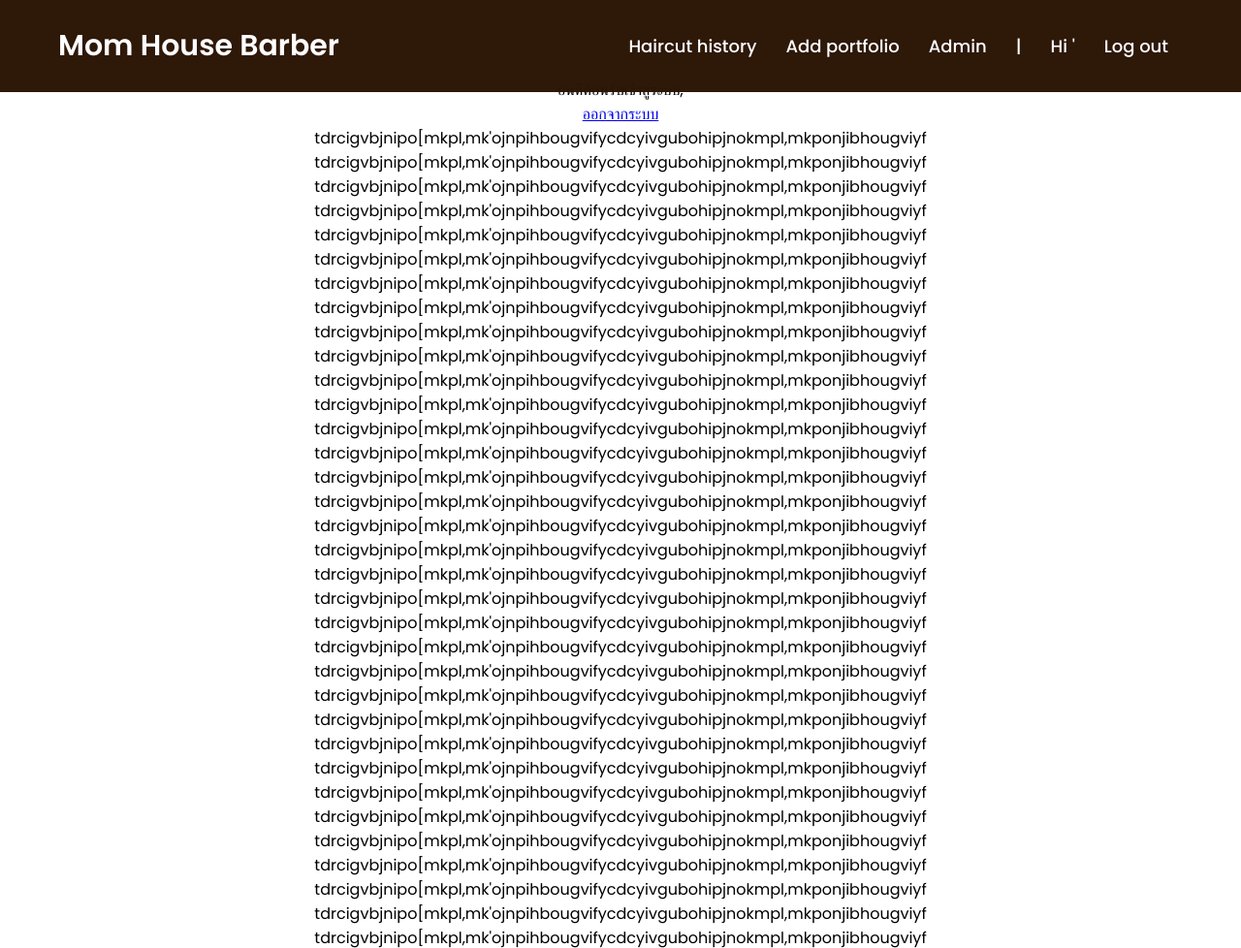
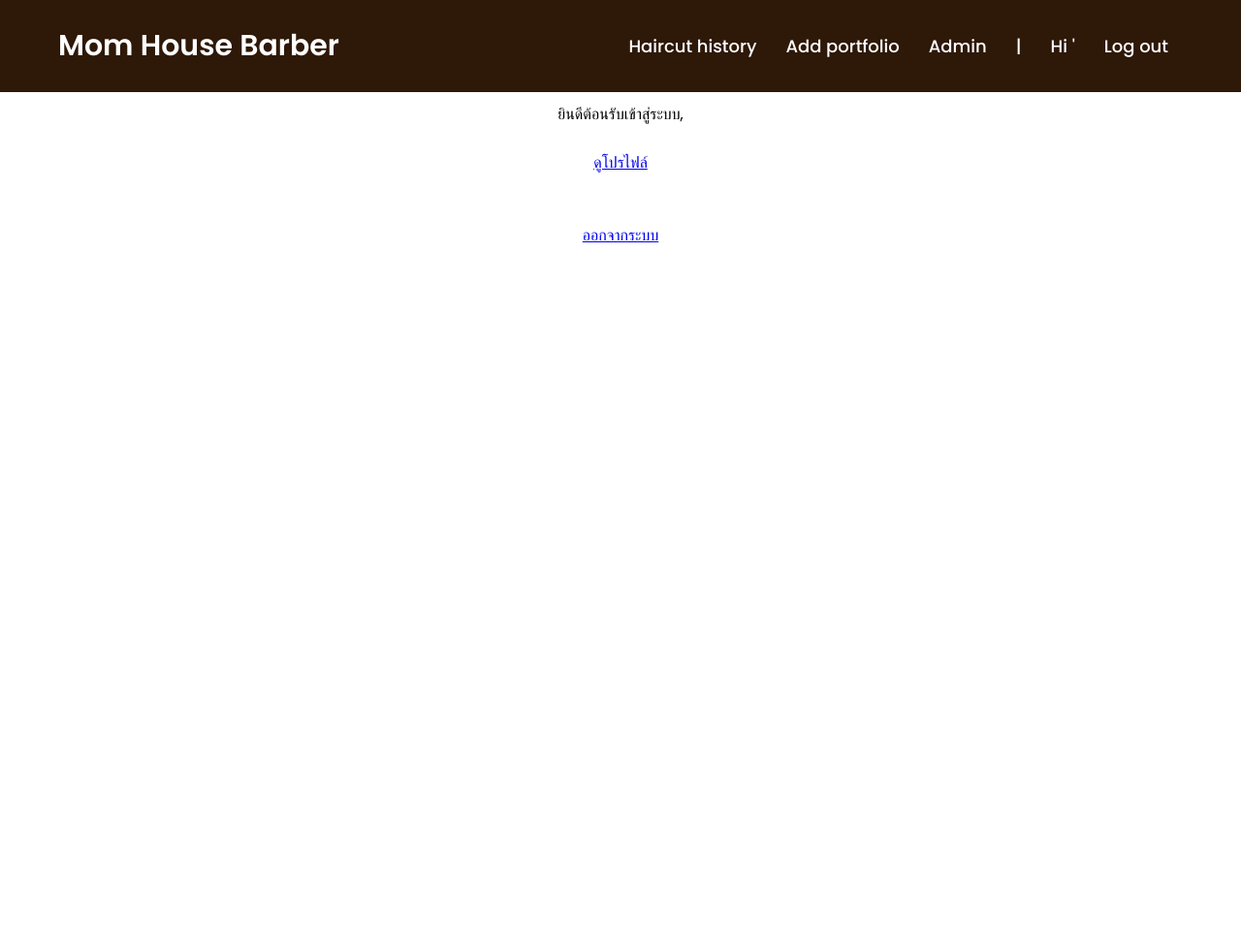
Before and after one commit to weekends053/Mom_House_Barber, a CodeIgniter app: page /Mom_House_Barber/index.php/login_con/barber_page in a window 1280 px wide. Shown: the top 978 px of the page at 97% size. After the commit the page ends 250 px from the top, so only its background shows below. Run offline with CodeIgniter, Linux system fonts and the light colour scheme; some libraries are stand-ins or nearby versions.

Commit message:
Function setBooking and Function getProfileBarber

```diff
--- a/application/models/Admin_Model.php
+++ b/application/models/Admin_Model.php
@@ -17,6 +17,13 @@ class Admin_Model extends CI_Model
 		return $query->result(); //จากนั้นนำ $query ส่งค่าเป็น object ซึ่งอยู่ในรูปแบบ array กลับไปที่ Customer_Con
 	}
 
+	function getBooking()
+	{
+		$this->db->select('*');
+		$query = $this->db->get('booking');
+		return $query->result();
+	}
+
     function get_HairStyle()
     {
         $this->db->select('*'); //เลือกจากตารางทั้งหมด
--- a/application/models/Customer_Model.php
+++ b/application/models/Customer_Model.php
@@ -56,7 +56,6 @@ class Customer_Model extends CI_Model
 
 	function getProfile($sess)
 	{
-
 		$this->db->select('*')
 			->from('customer')
 			->join('login', 'login.Username = customer.Username', 'left')
--- a/application/views/admin_view.php
+++ b/application/views/admin_view.php
@@ -20,6 +20,7 @@ defined('BASEPATH') or exit('No direct script access allowed');
 		echo anchor('UserManagement_Con/admin_seecustomerall', 'ดูลูกค้าทั้งหมด') . br(2);
 		echo anchor('UserManagement_Con/create_barber', 'เพิ่มช่างตัดผม') . br(2);
 		echo anchor('UserManagement_Con/admin_seebarberall', 'จัดการช่าง') . br(2);
+		echo anchor('UserManagement_Con/admin_seebookingqueueall', 'จัดการคิว') . br(2);
 		echo anchor('Login_Con/logout', 'ออกจากระบบ');
 		?>
 	</center>
--- a/application/views/barber_view.php
+++ b/application/views/barber_view.php
@@ -17,53 +17,10 @@ defined('BASEPATH') or exit('No direct script access allowed');
 	<?php include("banner/b_banner.php"); ?>
 	<center>
 		<?php
-		echo 'ยินดีต้อนรับเข้าสู่ระบบ,' . $this->session->userdata('Username');
+		echo br(1).'ยินดีต้อนรับเข้าสู่ระบบ,' . $this->session->userdata('Username').br(2);
+		echo anchor('Barber_Con/show_profilebarber', 'ดูโปรไฟล์') . br(2);
 		echo '<br />' . anchor('Login_Con/logout', 'ออกจากระบบ');
 		?>
-		<p>tdrcigvbjnipo[mkpl,mk'ojnpihbougvifycdcyivgubohipjnokmpl,mkponjibhougviyf</p>
-		<p>tdrcigvbjnipo[mkpl,mk'ojnpihbougvifycdcyivgubohipjnokmpl,mkponjibhougviyf</p>
-
-		<p>tdrcigvbjnipo[mkpl,mk'ojnpihbougvifycdcyivgubohipjnokmpl,mkponjibhougviyf</p>
-		<p>tdrcigvbjnipo[mkpl,mk'ojnpihbougvifycdcyivgubohipjnokmpl,mkponjibhougviyf</p>
-		<p>tdrcigvbjnipo[mkpl,mk'ojnpihbougvifycdcyivgubohipjnokmpl,mkponjibhougviyf</p>
-		<p>tdrcigvbjnipo[mkpl,mk'ojnpihbougvifycdcyivgubohipjnokmpl,mkponjibhougviyf</p>
-		<p>tdrcigvbjnipo[mkpl,mk'ojnpihbougvifycdcyivgubohipjnokmpl,mkponjibhougviyf</p>
-		<p>tdrcigvbjnipo[mkpl,mk'ojnpihbougvifycdcyivgubohipjnokmpl,mkponjibhougviyf</p>
-		<p>tdrcigvbjnipo[mkpl,mk'ojnpihbougvifycdcyivgubohipjnokmpl,mkponjibhougviyf</p>
-
-		<p>tdrcigvbjnipo[mkpl,mk'ojnpihbougvifycdcyivgubohipjnokmpl,mkponjibhougviyf</p>
-		<p>tdrcigvbjnipo[mkpl,mk'ojnpihbougvifycdcyivgubohipjnokmpl,mkponjibhougviyf</p>
-		<p>tdrcigvbjnipo[mkpl,mk'ojnpihbougvifycdcyivgubohipjnokmpl,mkponjibhougviyf</p>
-		<p>tdrcigvbjnipo[mkpl,mk'ojnpihbougvifycdcyivgubohipjnokmpl,mkponjibhougviyf</p>
-		<p>tdrcigvbjnipo[mkpl,mk'ojnpihbougvifycdcyivgubohipjnokmpl,mkponjibhougviyf</p>
-		<p>tdrcigvbjnipo[mkpl,mk'ojnpihbougvifycdcyivgubohipjnokmpl,mkponjibhougviyf</p>
-		<p>tdrcigvbjnipo[mkpl,mk'ojnpihbougvifycdcyivgubohipjnokmpl,mkponjibhougviyf</p>
-		<p>tdrcigvbjnipo[mkpl,mk'ojnpihbougvifycdcyivgubohipjnokmpl,mkponjibhougviyf</p>
-		<p>tdrcigvbjnipo[mkpl,mk'ojnpihbougvifycdcyivgubohipjnokmpl,mkponjibhougviyf</p>
-		<p>tdrcigvbjnipo[mkpl,mk'ojnpihbougvifycdcyivgubohipjnokmpl,mkponjibhougviyf</p>
-		<p>tdrcigvbjnipo[mkpl,mk'ojnpihbougvifycdcyivgubohipjnokmpl,mkponjibhougviyf</p>
-		<p>tdrcigvbjnipo[mkpl,mk'ojnpihbougvifycdcyivgubohipjnokmpl,mkponjibhougviyf</p>
-		<p>tdrcigvbjnipo[mkpl,mk'ojnpihbougvifycdcyivgubohipjnokmpl,mkponjibhougviyf</p>
-		<p>tdrcigvbjnipo[mkpl,mk'ojnpihbougvifycdcyivgubohipjnokmpl,mkponjibhougviyf</p>
-		<p>tdrcigvbjnipo[mkpl,mk'ojnpihbougvifycdcyivgubohipjnokmpl,mkponjibhougviyf</p>
-		<p>tdrcigvbjnipo[mkpl,mk'ojnpihbougvifycdcyivgubohipjnokmpl,mkponjibhougviyf</p>
-		<p>tdrcigvbjnipo[mkpl,mk'ojnpihbougvifycdcyivgubohipjnokmpl,mkponjibhougviyf</p>
-		<p>tdrcigvbjnipo[mkpl,mk'ojnpihbougvifycdcyivgubohipjnokmpl,mkponjibhougviyf</p>
-		<p>tdrcigvbjnipo[mkpl,mk'ojnpihbougvifycdcyivgubohipjnokmpl,mkponjibhougviyf</p>
-		<p>tdrcigvbjnipo[mkpl,mk'ojnpihbougvifycdcyivgubohipjnokmpl,mkponjibhougviyf</p>
-		<p>tdrcigvbjnipo[mkpl,mk'ojnpihbougvifycdcyivgubohipjnokmpl,mkponjibhougviyf</p>
-		<p>tdrcigvbjnipo[mkpl,mk'ojnpihbougvifycdcyivgubohipjnokmpl,mkponjibhougviyf</p>
-		<p>tdrcigvbjnipo[mkpl,mk'ojnpihbougvifycdcyivgubohipjnokmpl,mkponjibhougviyf</p>
-		<p>tdrcigvbjnipo[mkpl,mk'ojnpihbougvifycdcyivgubohipjnokmpl,mkponjibhougviyf</p>
-
-		<p>tdrcigvbjnipo[mkpl,mk'ojnpihbougvifycdcyivgubohipjnokmpl,mkponjibhougviyf</p>
-		<p>tdrcigvbjnipo[mkpl,mk'ojnpihbougvifycdcyivgubohipjnokmpl,mkponjibhougviyf</p>
-		<p>tdrcigvbjnipo[mkpl,mk'ojnpihbougvifycdcyivgubohipjnokmpl,mkponjibhougviyf</p>
-		<p>tdrcigvbjnipo[mkpl,mk'ojnpihbougvifycdcyivgubohipjnokmpl,mkponjibhougviyf</p>
-		<p>tdrcigvbjnipo[mkpl,mk'ojnpihbougvifycdcyivgubohipjnokmpl,mkponjibhougviyf</p>
-		<p>tdrcigvbjnipo[mkpl,mk'ojnpihbougvifycdcyivgubohipjnokmpl,mkponjibhougviyf</p>
-		<p>tdrcigvbjnipo[mkpl,mk'ojnpihbougvifycdcyivgubohipjnokmpl,mkponjibhougviyf</p>
-		<p>tdrcigvbjnipo[mkpl,mk'ojnpihbougvifycdcyivgubohipjnokmpl,mkponjibhougviyf</p>
 	</center>
 </body>
 
```
Also changed, not shown: application/controllers/Barber_Con.php (+6 -4 lines), application/controllers/UserManagement_Con.php (+42 -7 lines), application/models/Barber_Model.php (+10 -1 lines), application/models/Booking_Model.php (+3 -19 lines), application/models/UserManagement_Model.php (+33 -3 lines), application/views/admin_editbooking_view.php (added, +45 -0 lines), application/views/barber_view_admin.php (+2 -5 lines), application/views/crebarber_view.php (+11 -1 lines), application/views/profilebarber_view.php (added, +19 -0 lines), application/views/show_bookingall_view.php (added, +32 -0 lines), application/views/show_barberall_view.php (line endings or trailing spaces).
